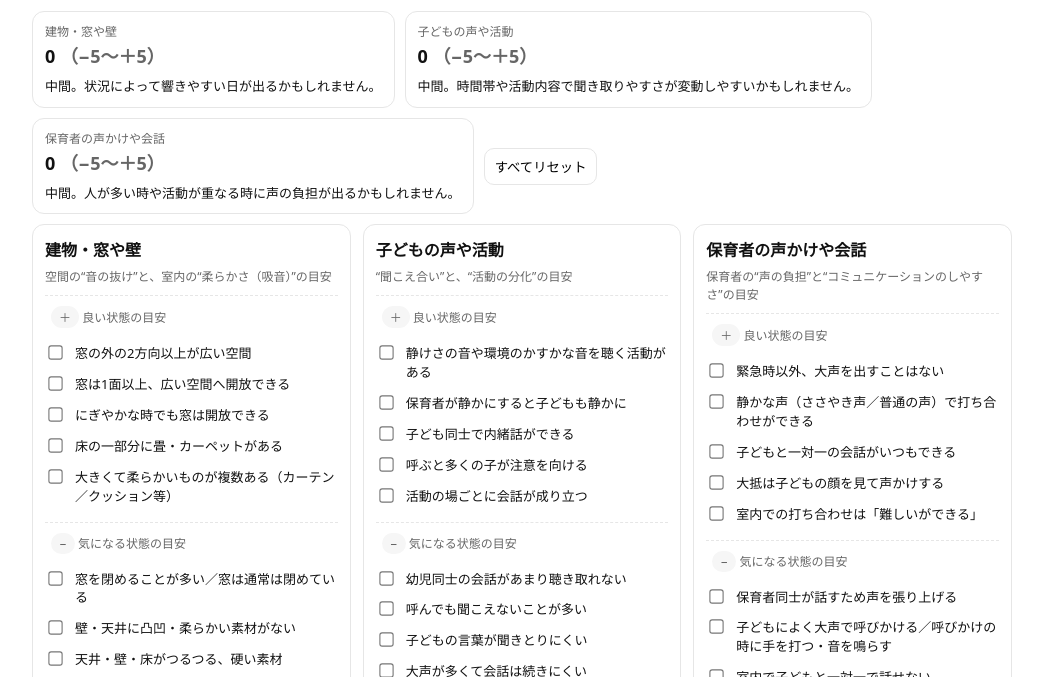
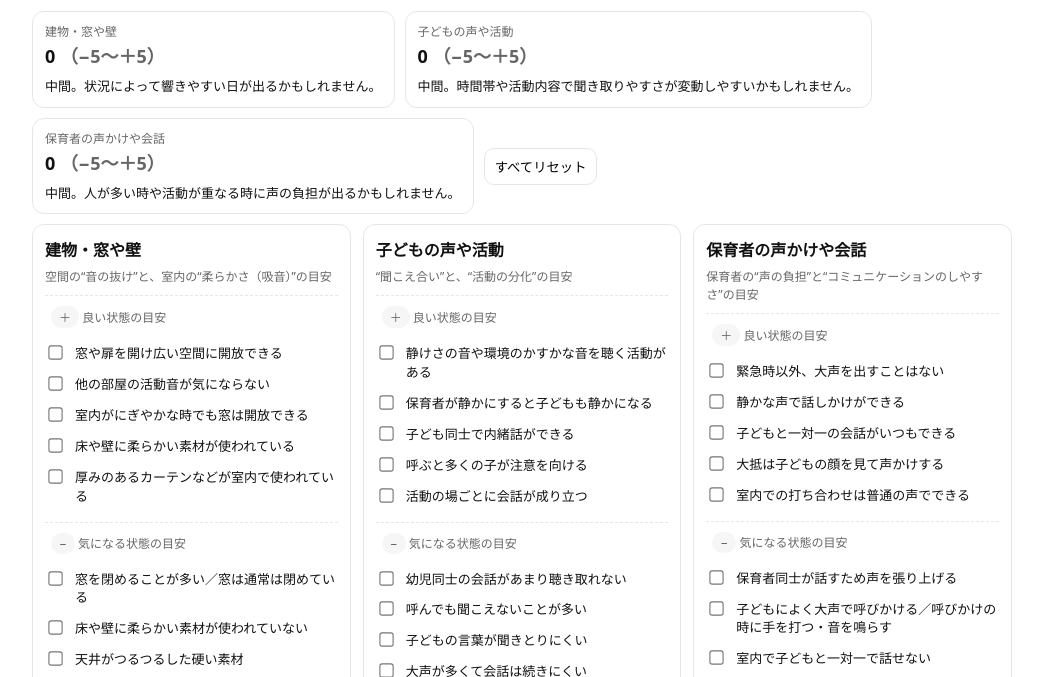
Before and after one commit to yohkos0-stack/sound-check, a plain HTML site: page index.html in a window 1280 px wide. Shown: the part 121-798 px from the top of the page, without its empty margins (118-1161 px from the left). Drawn offline with Linux system fonts and the light colour scheme.

Commit message:
Update index.html

```diff
--- a/index.html
+++ b/index.html
@@ -73,18 +73,18 @@
 
         <div class="sec">
           <div class="sub"><span class="pill">＋</span> 良い状態の目安</div>
-          <label class="label"><input type="checkbox" data-cat="build" data-w="1"><span>窓の外の2方向以上が広い空間</span></label>
-          <label class="label"><input type="checkbox" data-cat="build" data-w="1"><span>窓は1面以上、広い空間へ開放できる</span></label>
-          <label class="label"><input type="checkbox" data-cat="build" data-w="1"><span>にぎやかな時でも窓は開放できる</span></label>
-          <label class="label"><input type="checkbox" data-cat="build" data-w="1"><span>床の一部分に畳・カーペットがある</span></label>
-          <label class="label"><input type="checkbox" data-cat="build" data-w="1"><span>大きくて柔らかいものが複数ある（カーテン／クッション等）</span></label>
+          <label class="label"><input type="checkbox" data-cat="build" data-w="1"><span>窓や扉を開け広い空間に開放できる</span></label>
+          <label class="label"><input type="checkbox" data-cat="build" data-w="1"><span>他の部屋の活動音が気にならない</span></label>
+          <label class="label"><input type="checkbox" data-cat="build" data-w="1"><span>室内がにぎやかな時でも窓は開放できる</span></label>
+          <label class="label"><input type="checkbox" data-cat="build" data-w="1"><span>床や壁に柔らかい素材が使われている</span></label>
+          <label class="label"><input type="checkbox" data-cat="build" data-w="1"><span>厚みのあるカーテンなどが室内で使われている</span></label>
         </div>
 
         <div class="sec">
           <div class="sub"><span class="pill">−</span> 気になる状態の目安</div>
           <label class="label"><input type="checkbox" data-cat="build" data-w="-1"><span>窓を閉めることが多い／窓は通常は閉めている</span></label>
-          <label class="label"><input type="checkbox" data-cat="build" data-w="-1"><span>壁・天井に凸凹・柔らかい素材がない</span></label>
-          <label class="label"><input type="checkbox" data-cat="build" data-w="-1"><span>天井・壁・床がつるつる、硬い素材</span></label>
+          <label class="label"><input type="checkbox" data-cat="build" data-w="-1"><span>床や壁に柔らかい素材が使われていない</span></label>
+          <label class="label"><input type="checkbox" data-cat="build" data-w="-1"><span>天井がつるつるした硬い素材</span></label>
           <label class="label"><input type="checkbox" data-cat="build" data-w="-1"><span>隣室のクラス活動がはっきり聴こえる</span></label>
           <label class="label"><input type="checkbox" data-cat="build" data-w="-1"><span>音が抜ける園庭や空間が外にない</span></label>
         </div>
@@ -97,7 +97,7 @@
         <div class="sec">
           <div class="sub"><span class="pill">＋</span> 良い状態の目安</div>
           <label class="label"><input type="checkbox" data-cat="kids" data-w="1"><span>静けさの音や環境のかすかな音を聴く活動がある</span></label>
-          <label class="label"><input type="checkbox" data-cat="kids" data-w="1"><span>保育者が静かにすると子どもも静かに</span></label>
+          <label class="label"><input type="checkbox" data-cat="kids" data-w="1"><span>保育者が静かにすると子どもも静かになる</span></label>
           <label class="label"><input type="checkbox" data-cat="kids" data-w="1"><span>子ども同士で内緒話ができる</span></label>
           <label class="label"><input type="checkbox" data-cat="kids" data-w="1"><span>呼ぶと多くの子が注意を向ける</span></label>
           <label class="label"><input type="checkbox" data-cat="kids" data-w="1"><span>活動の場ごとに会話が成り立つ</span></label>
@@ -109,7 +109,7 @@
           <label class="label"><input type="checkbox" data-cat="kids" data-w="-1"><span>呼んでも聞こえないことが多い</span></label>
           <label class="label"><input type="checkbox" data-cat="kids" data-w="-1"><span>子どもの言葉が聞きとりにくい</span></label>
           <label class="label"><input type="checkbox" data-cat="kids" data-w="-1"><span>大声が多くて会話は続きにくい</span></label>
-          <label class="label"><input type="checkbox" data-cat="kids" data-w="-1"><span>泣き声・叫び声などの大声が多い／個々の言葉がほぼ聞き取れない</span></label>
+          <label class="label"><input type="checkbox" data-cat="kids" data-w="-1"><span>泣き声・叫び声などの大声が多い</span></label>
         </div>
       </div>
 
@@ -120,10 +120,10 @@
         <div class="sec">
           <div class="sub"><span class="pill">＋</span> 良い状態の目安</div>
           <label class="label"><input type="checkbox" data-cat="teach" data-w="1"><span>緊急時以外、大声を出すことはない</span></label>
-          <label class="label"><input type="checkbox" data-cat="teach" data-w="1"><span>静かな声（ささやき声／普通の声）で打ち合わせができる</span></label>
+          <label class="label"><input type="checkbox" data-cat="teach" data-w="1"><span>静かな声で話しかけができる</span></label>
           <label class="label"><input type="checkbox" data-cat="teach" data-w="1"><span>子どもと一対一の会話がいつもできる</span></label>
           <label class="label"><input type="checkbox" data-cat="teach" data-w="1"><span>大抵は子どもの顔を見て声かけする</span></label>
-          <label class="label"><input type="checkbox" data-cat="teach" data-w="1"><span>室内での打ち合わせは「難しいができる」</span></label>
+          <label class="label"><input type="checkbox" data-cat="teach" data-w="1"><span>室内での打ち合わせは普通の声でできる</span></label>
         </div>
 
         <div class="sec">
```
